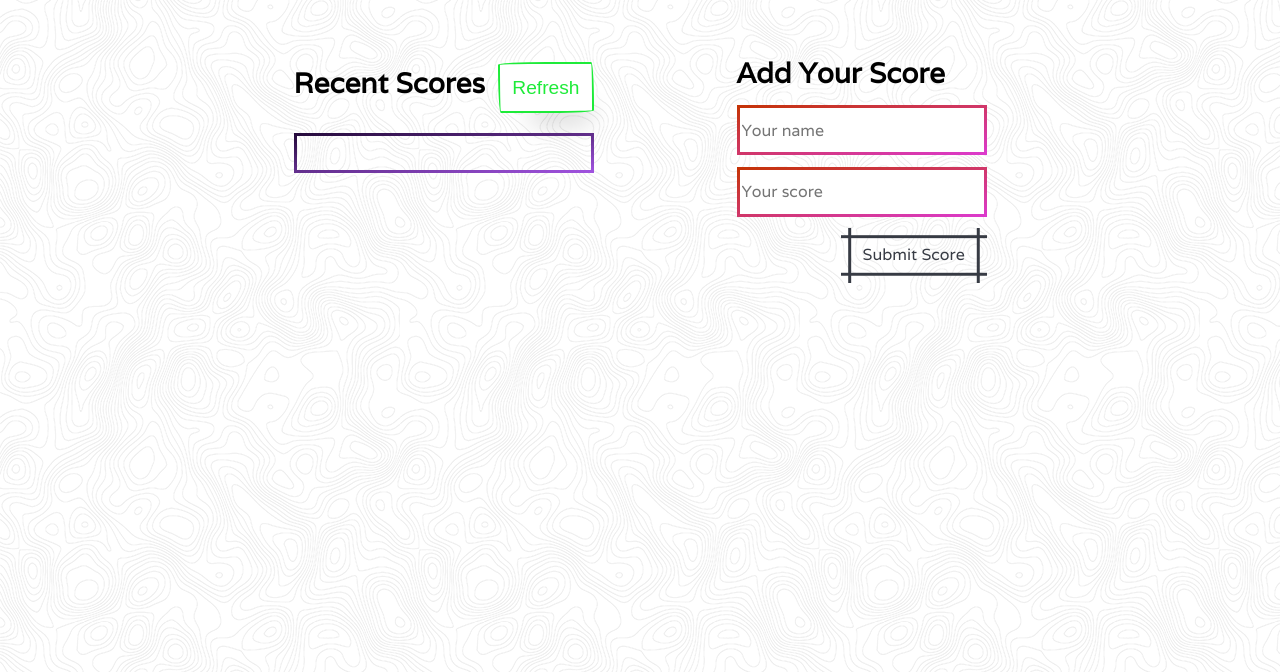
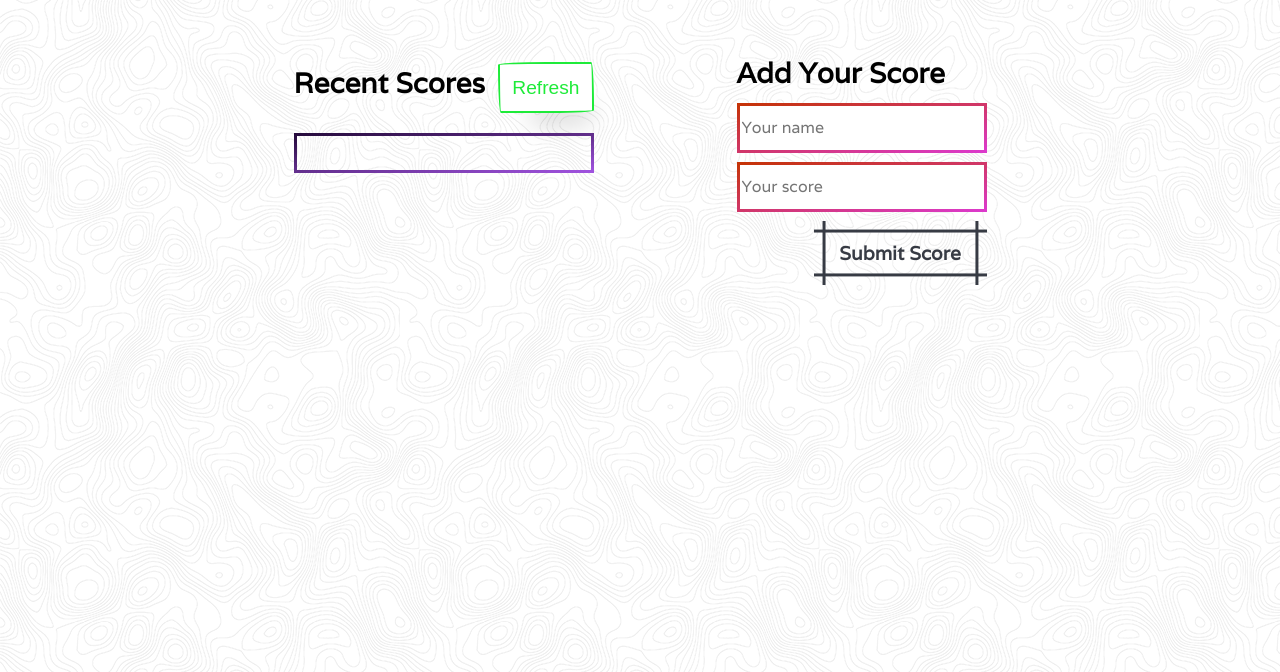
Before and after one commit to MosDevx/LeaderBoard, a website built with webpack: page src/index.html in a window 1280 px wide. Shown: the part 178-850 px from the top of the page. Built offline with nearby package versions, Linux system fonts and the light colour scheme; no server answers; a web font is replaced by a local one.

Commit message:
styled button

```diff
--- a/src/style.css
+++ b/src/style.css
@@ -198,7 +198,8 @@ tr:nth-child(odd) {
   transition: 0.3s linear, color 0s, background-color 0s;
   outline: var(--b) solid #0000;
   outline-offset: 0.6em;
-  font-size: 16px;
+  font-size: 19px;
+  font-weight: bolder;
   border: 0;
   user-select: none;
   -webkit-user-select: none;
```
Also changed, not shown: dist/main.js.
